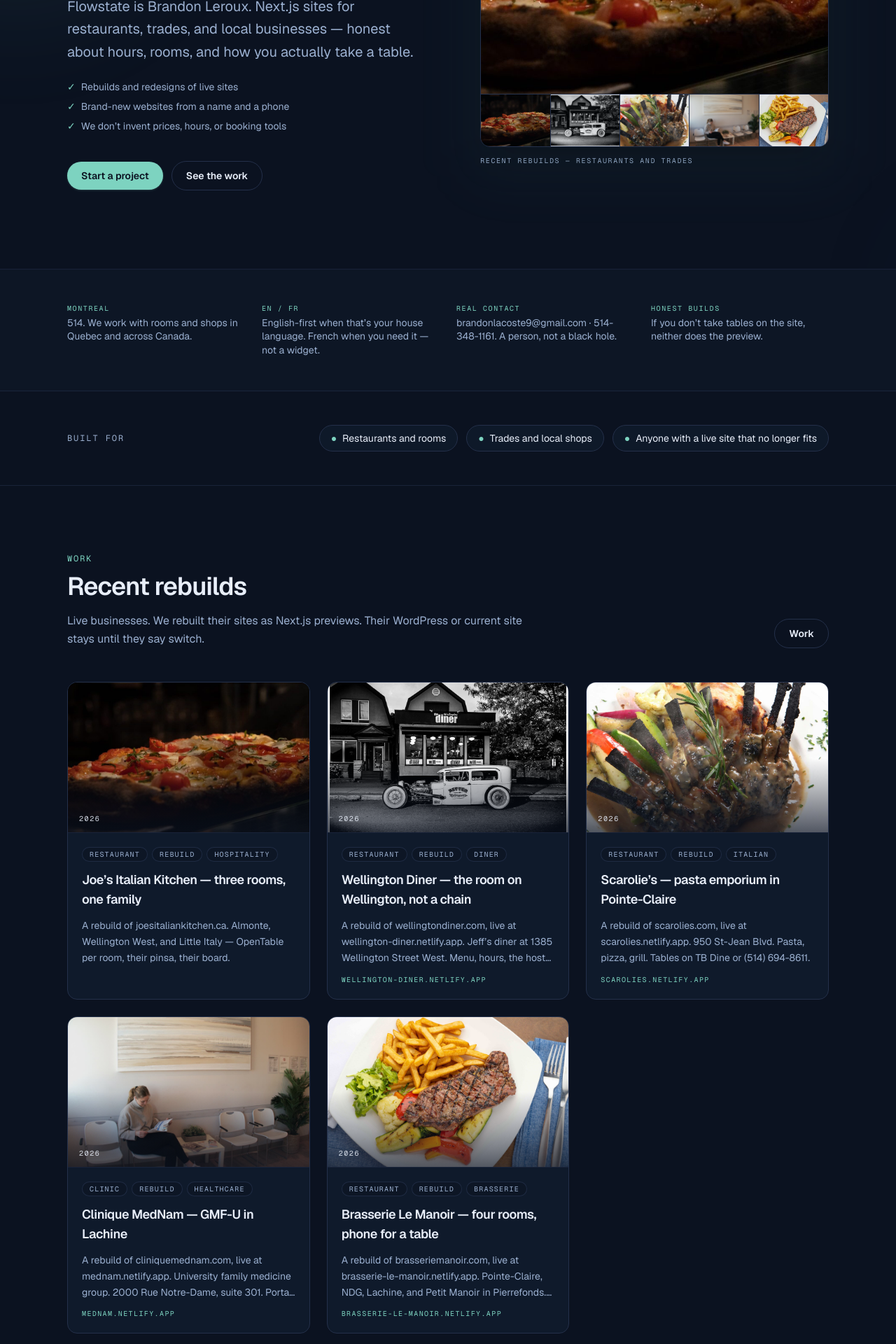
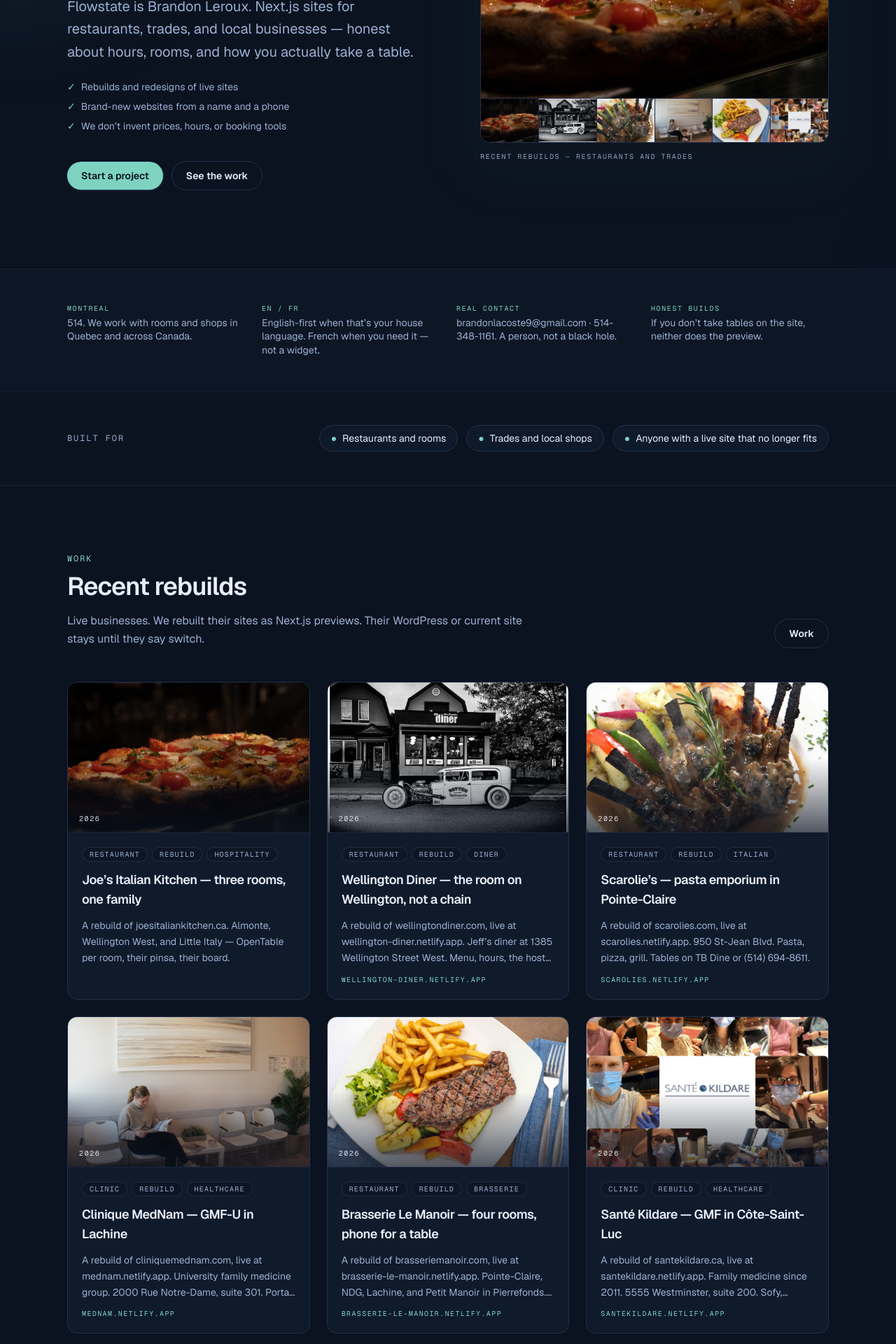
Before and after one commit to brandonlacoste9-tech/flowstate-design-, a Next.js app: page /en in a window 1280 px wide. Shown: the part 420-2340 px from the top of the page at 70% size. Built offline with nearby package versions, Linux system fonts and the light colour scheme.

Commit message:
Add Sante Kildare rebuild: santekildare.netlify.app.

```diff
--- a/src/components/home/Hero.tsx
+++ b/src/components/home/Hero.tsx
@@ -117,8 +117,8 @@
               />
             </div>
             {featured.length > 0 ? (
-              <div className="grid grid-cols-2 gap-px border-t border-border bg-border sm:grid-cols-5">
-                {featured.slice(0, 5).map((study) => (
+              <div className="grid grid-cols-3 gap-px border-t border-border bg-border sm:grid-cols-6">
+                {featured.slice(0, 6).map((study) => (
                   <div key={study.slug} className="relative aspect-[4/3] bg-surface">
                     <Image
                       src={study.image}
--- a/src/content/case-studies.ts
+++ b/src/content/case-studies.ts
@@ -150,6 +150,36 @@
       fr: "La refonte est en ligne sur brasserie-le-manoir.netlify.app. Leur site reste jusqu’au basculement. Nous n’avons pas pris de tables sur l’aperçu.",
     },
   },
+  {
+    slug: "sante-kildare",
+    niche: ["clinic", "rebuild", "healthcare"],
+    year: "2026",
+    featured: true,
+    accent: "#1a5f4a",
+    image: "/work/sante-kildare.jpg",
+    liveUrl: "https://www.santekildare.ca/",
+    previewUrl: "https://santekildare.netlify.app",
+    title: {
+      en: "Santé Kildare — GMF in Côte-Saint-Luc",
+      fr: "Santé Kildare — GMF à Côte-Saint-Luc",
+    },
+    summary: {
+      en: "A rebuild of santekildare.ca, live at santekildare.netlify.app. Family medicine since 2011. 5555 Westminster, suite 200. Sofy, Ocean, GAP — not a fake booking form.",
+      fr: "Une refonte de santekildare.ca, en ligne sur santekildare.netlify.app. Médecine familiale depuis 2011. 5555 Westminster, bureau 200. Sofy, Ocean, GAP — pas un faux formulaire de rendez-vous.",
+    },
+    challenge: {
+      en: "Registered patients book on Sofy. GAP for this territory is 811 option 3. The clinic does not invent a public walk-in queue or RAMQ prices. Email is not a booking door.",
+      fr: "Les patients inscrits réservent sur Sofy. Le GAP de ce territoire est le 811 option 3. La clinique n’invente pas une file walk-in publique ni des tarifs RAMQ. Le courriel n’est pas une porte de rendez-vous.",
+    },
+    approach: {
+      en: "We rebuilt around the doors they already print: Sofy, Ocean, RVSQ, GAP, the phone. Hours and the team as they name them. The assistant orients — it does not book a slot.",
+      fr: "Nous avons reconstruit autour des portes qu’ils impriment déjà : Sofy, Ocean, RVSQ, GAP, le téléphone. Heures et équipe comme ils les nomment. L’assistant oriente — il ne prend pas de plage.",
+    },
+    outcome: {
+      en: "The rebuild is live at santekildare.netlify.app. Their WordPress stays until they switch. We did not invent an email inbox or a walk-in line.",
+      fr: "La refonte est en ligne sur santekildare.netlify.app. Leur WordPress reste jusqu’au basculement. Nous n’avons pas inventé une boîte courriel ni une file walk-in.",
+    },
+  },
 ];
 
 export function getCaseStudy(slug: string) {
@@ -157,5 +187,5 @@
 }
 
 export function getFeaturedCaseStudies() {
-  return caseStudies.filter((c) => c.featured).slice(0, 5);
+  return caseStudies.filter((c) => c.featured).slice(0, 6);
 }
```
Also changed, not shown: public/work/sante-kildare.jpg (added).
